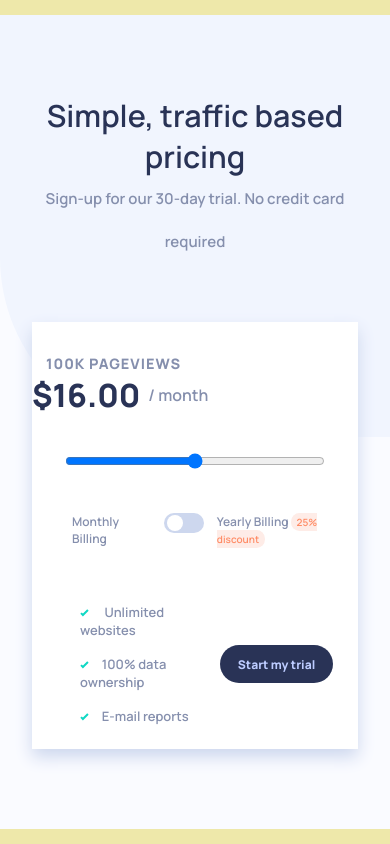
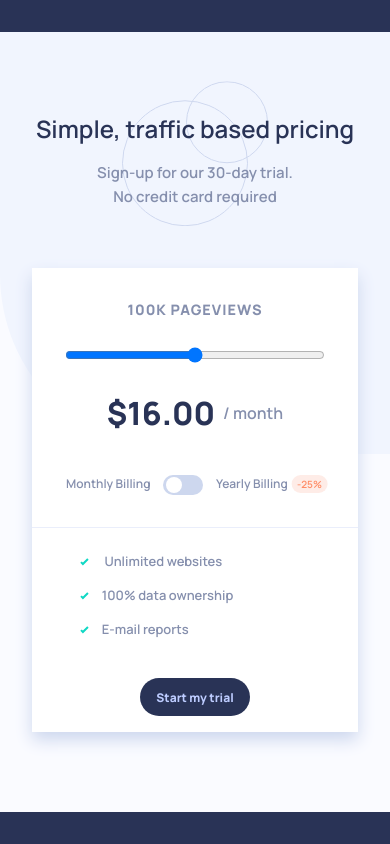
Before and after one commit to brian-leighton/interactivePricingComponent, a website: page index.html in a window 390 px wide. Drawn offline with Linux system fonts and the light colour scheme.

Commit message:
completed solution

```diff
--- a/app.js
+++ b/app.js
@@ -8,5 +8,4 @@ const express = require('express'),
           res.sendFile(__dirname + '/index.html');
       });
       app.listen(PORT, () => {
-          console.log('listening on: ', PORT);
       });
--- a/index.html
+++ b/index.html
@@ -6,46 +6,46 @@
     <meta name="viewport" content="width=device-width, initial-scale=1.0">
     <title>Interactive Pricing Component</title>
     <link rel="preconnect" href="https://fonts.googleapis.com">
-<link rel="preconnect" href="https://fonts.gstatic.com" crossorigin>
-<link href="https://fonts.googleapis.com/css2?family=Manrope:wght@600;800&display=swap" rel="stylesheet">
+    <link rel="preconnect" href="https://fonts.gstatic.com" crossorigin>
+    <link href="https://fonts.googleapis.com/css2?family=Manrope:wght@600;800&display=swap" rel="stylesheet">
     <link rel="shortcut icon" type="image/jpg" href="public/images/favicon-32x32.png"/>
     <link rel="stylesheet" type="text/css" href="public/css/index.css">
 </head>
 <body>
     <div class="card">
         <div class="banner"></div>
-        <div class="message">
+        <main class="message">
+            <img src="public/images/pattern-circles.svg">
             <h1>Simple, traffic based pricing</h1>
             <p>Sign-up for our 30-day trial. No credit card required</p>
-        </div>
+        </main>
         <div class="pricing-component">
-            <div class="pricing">
+            <section class="pricing">
                 <div class="pricing__views">100k pageviews</div>
                 <div class="pricing__cost">
                     <div class="pricing__cost--dollars">$16.00</div>
                     <div class="pricing__cost--frequency">/ month</div>
                 </div>
-                <form class="slider"><input type="range" min="0" max="100"></form>
+                <form class="slider"><input id="slider" type="range" min="0" max="100"></form>
                 <div class="pricing__payment-frequency">
                     <p>Monthly Billing</p>
                     <div class="input__switch">
-                        <!-- <label for="input__switch">Monthly</label> -->
-                        <input id="input__switch" class="input__switch--btn" type="checkbox">
-                        <label for="input__switch"></label>
+                        <input class="input__switch--btn" id="discountBtn" type="checkbox">
+                        <label for="discountBtn"></label>
                     </div>
-                    <p>Yearly Billing <span>25% discount</span></p>
+                    <p>Yearly Billing</p>
                 </div>
-            </div>
-            <div class="cta">
+            </section>
+            <section class="cta">
                 <ul class="cta__perks">
                     <li><img src="/public/images/icon-check.svg"> Unlimited websites</li>
                     <li><img src="/public/images/icon-check.svg">100% data ownership</li>
                     <li><img src="/public/images/icon-check.svg">E-mail reports</li>
                 </ul>
-                <div>
+                <aside>
                     <div class="cta__button">Start my trial</div>
-                </div>
-            </div>
+                </aside>
+            </section>
         </div>
     </div>
     <script src="public/script/index.js"></script>
--- a/public/sass/_layouts.scss
+++ b/public/sass/_layouts.scss
@@ -1,5 +1,5 @@
 body{
-    background: palegoldenrod;
+    background: $desaturated-blue-dark;
     position: relative;
     min-height: 100vh;
     display: flex;
@@ -20,6 +20,9 @@ body{
 .message{
     margin-bottom: 3.7rem;
     position: relative;
+    h1,p{
+        position: relative;
+    }
     h1{
         color: $desaturated-blue-dark;
         font-size: 1.9rem;
@@ -52,7 +55,7 @@ body{
     &__perks{
         flex: 1;
     }
-    & div {
+    & aside {
         display: flex;
         justify-content: center;
         align-items: center;
@@ -87,6 +90,7 @@ body{
     display: flex;
     flex-wrap: wrap;
     padding: 2rem 0;
+    border-bottom: 1px solid $grayish-blue-1;
     &__views{
         display: flex;
         justify-content: center;
@@ -124,6 +128,17 @@ body{
             color: $grayish-blue-3;
             position: relative;
         }
+        & p:last-of-type:after{
+            content: "25% discount";
+            display: inline-block;
+            transform: translateX(10%);
+            width: max-content;
+            font-size: 10px;
+            background: $red-gray;
+            color: $red-light;
+            padding: .12rem .35rem;
+            border-radius: 2rem;
+        }
         & p span{
             transform: translateX(10%);
             width: max-content;
@@ -151,6 +166,13 @@ body{
 .message{
     width: 100%;
     text-align: center;
+    position: relative;
+    & img{
+        position: absolute;
+        top: 50%;
+        left: 50%;
+        transform: translate(-50%, -55%);
+    }
 }
 
 .input__switch{
@@ -230,3 +252,56 @@ input[type=range]::-moz-range-thumb {
         background-position: center;
     }
   }
+
+  @media only screen and (max-width: 415px)   {
+    .slider{
+        order: 1;
+        margin: 0;
+        padding: 2rem 0;
+    }
+    .pricing{
+        &__views{
+            order: 0;
+            flex: 1;
+        }
+        &__cost{
+            order: 3;
+            flex: 1;
+            justify-content: center;
+            padding-bottom: 2.5rem;
+        }
+        &__payment-frequency{
+            order: 4;
+            padding-left: 0;
+
+            & p:last-of-type::after{
+                content:"-25%";
+            }
+        }
+      }
+    .cta{
+        flex-wrap: wrap;
+        & ul{
+            flex: 1 0 100%;
+            padding-bottom: 2.5rem;
+        }
+        & aside{
+            flex: 1 0 100%;
+            margin-bottom: 1rem;
+        }
+        &__button{
+            max-width: max-content;
+        }
+    }
+    .message{
+        h1 {
+            font-size: 1.5rem;
+            padding-bottom: 1rem;
+        }
+        p {
+            max-width: 22ch;
+            line-height: 1.5rem;
+            margin: 0 auto;
+        }
+    }
+  }
--- a/public/script/index.js
+++ b/public/script/index.js
@@ -0,0 +1,37 @@
+const pricePackages = [["10k pageviews", 8],["50k pageviews", 12],["100k pageviews", 16],["500k", 24], ["1M pageviews", 36]];
+let discountBtn = document.querySelector('#discountBtn'),
+    slider = document.querySelector("#slider"),
+    isDiscounted = discountBtn.checked;
+
+function updatePrice(){
+    const rangeValue = slider.value,
+          priceViews = document.querySelector(".pricing__views"),
+          priceDollars = document.querySelector(".pricing__cost--dollars");
+
+    if(rangeValue >= 0 && rangeValue < 20){
+        priceDollars.innerText = `$ ${isDiscounted ? `${(pricePackages[0][1]/1.15).toFixed(2)}` : `${pricePackages[0][1]}.00`}`
+        priceViews.innerText = pricePackages[0][0];
+    } else if(rangeValue > 20 && rangeValue <= 40){
+        priceDollars.innerText = `$ ${isDiscounted ? `${(pricePackages[1][1]/1.15).toFixed(2)}` : `${pricePackages[1][1]}.00`}`
+        priceViews.innerText = pricePackages[1][0];
+    } else if(rangeValue > 40 && rangeValue <= 60){
+        priceDollars.innerText = `$ ${isDiscounted ? `${(pricePackages[2][1]/1.15).toFixed(2)}` : `${pricePackages[2][1]}.00`}`
+        priceViews.innerText = pricePackages[2][0];
+    } else if(rangeValue > 60 && rangeValue <= 80){
+        priceDollars.innerText = `$ ${isDiscounted ? `${(pricePackages[3][1]/1.15).toFixed(2)}` : `${pricePackages[3][1]}.00`}`
+        priceViews.innerText = pricePackages[3][0];
+    } else {
+        priceDollars.innerText = `$ ${isDiscounted ? `${(pricePackages[4][1]/1.15).toFixed(2)}` : `${pricePackages[4][1]}.00`}`
+        priceViews.innerText = pricePackages[4][0];
+    }
+}
+
+window.onload = () => {
+    slider.addEventListener('change', () => {
+        updatePrice();
+    });
+    discountBtn.addEventListener('change', () => {
+        isDiscounted = discountBtn.checked;
+        updatePrice();
+    });
+}
```
Also changed, not shown: public/css/index.css, 1 other file.
